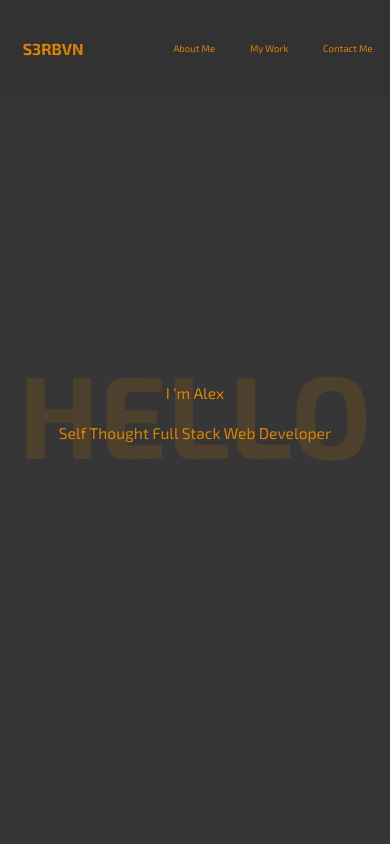
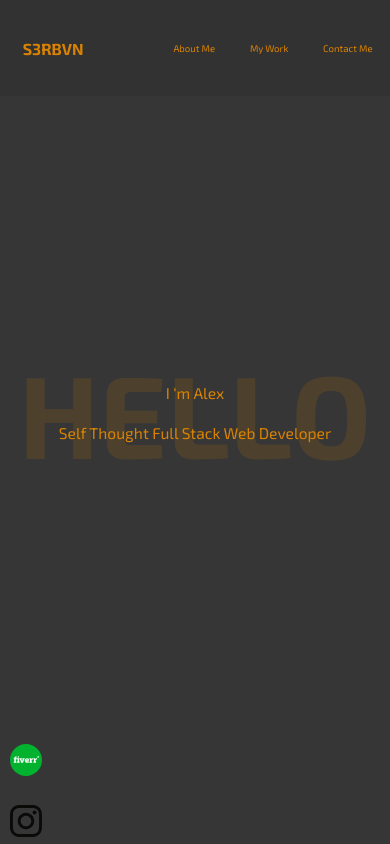
Before and after one commit to AALXX/MyPortofolio, a Next.js app: page / in a window 390 px wide. Built offline with nearby package versions, Linux system fonts and the light colour scheme.

Commit message:
added insta and fiver links

```diff
--- a/pages/index.js
+++ b/pages/index.js
@@ -1,16 +1,27 @@
 import style from '../styles/Home.module.css'
+
 
 export default function Home() {
   return (
     <div className={style.PageContainer}>
       <h1 className={style.HelloBackGround}>HELLO</h1>
       <div className={style.ForegroundHeadLine}>
-        <div className={style.  TextContainer}>
+        <div className={style.TextContainer}>
           <h1 className={style.HeadLineForegroundText}> I ‘m Alex</h1>
           <h1 className={style.HeadLineForegroundText}> Self Thought Full Stack Web Developer</h1>
 
         </div>
       </div>
+
+      <div className={style.IconsContainer}>
+        <a href="https://www.fiverr.com/alexx_s" target="_blank" rel="noreferrer">
+          <img src='/assets/fiverrIco.svg' alt='AccountImageButton' className={style.FiverrIcon} />
+        </a>
+        <a href="https://www.instagram.com/s3rbvn/" target="_blank" rel="noreferrer">
+          <img src='/assets/instagramIco.svg' alt='AccountImageButton' className={style.InstaIcon} />
+        </a>
+      </div>
+
     </div>
   )
 }
--- a/styles/Home.module.css
+++ b/styles/Home.module.css
@@ -5,6 +5,27 @@
   justify-content: center;
   align-items: center;
   height: 75vh;
+}
+
+.IconsContainer{
+  display: flex;
+  width: 95%;
+  flex-direction: column;
+  /* border: 1px solid; */
+  margin-top: 90vh;
+}
+
+.InstaIcon{
+  width: 3rem;
+  height: 3rem;
+  margin-top: 3vh;
+  margin-right: auto;
+}
+
+.FiverrIcon{
+  width: 3rem;
+  height: 3rem;
+  margin-right: auto;
 }
 
 .HelloBackGround{
@@ -15,6 +36,8 @@
   color: #da8300;
   font-family: "Exo 2 Bold";
   z-index:0;
+  position: absolute;
+
 }
 
 .ForegroundHeadLine{
@@ -59,4 +82,17 @@
   .ForegroundHeadLine{
     width: 100%;
   }
+
+  .InstaIcon{
+    width: 2rem;
+    height: 2rem;
+    margin-top: 3vh;
+  }
+
+  .FiverrIcon{
+    width: 2rem;
+    height: 2rem;
+  }
+
+
 }
```
Also changed, not shown: public/assets/fiverrIco.svg (added), public/assets/instagramIco.svg (added).
